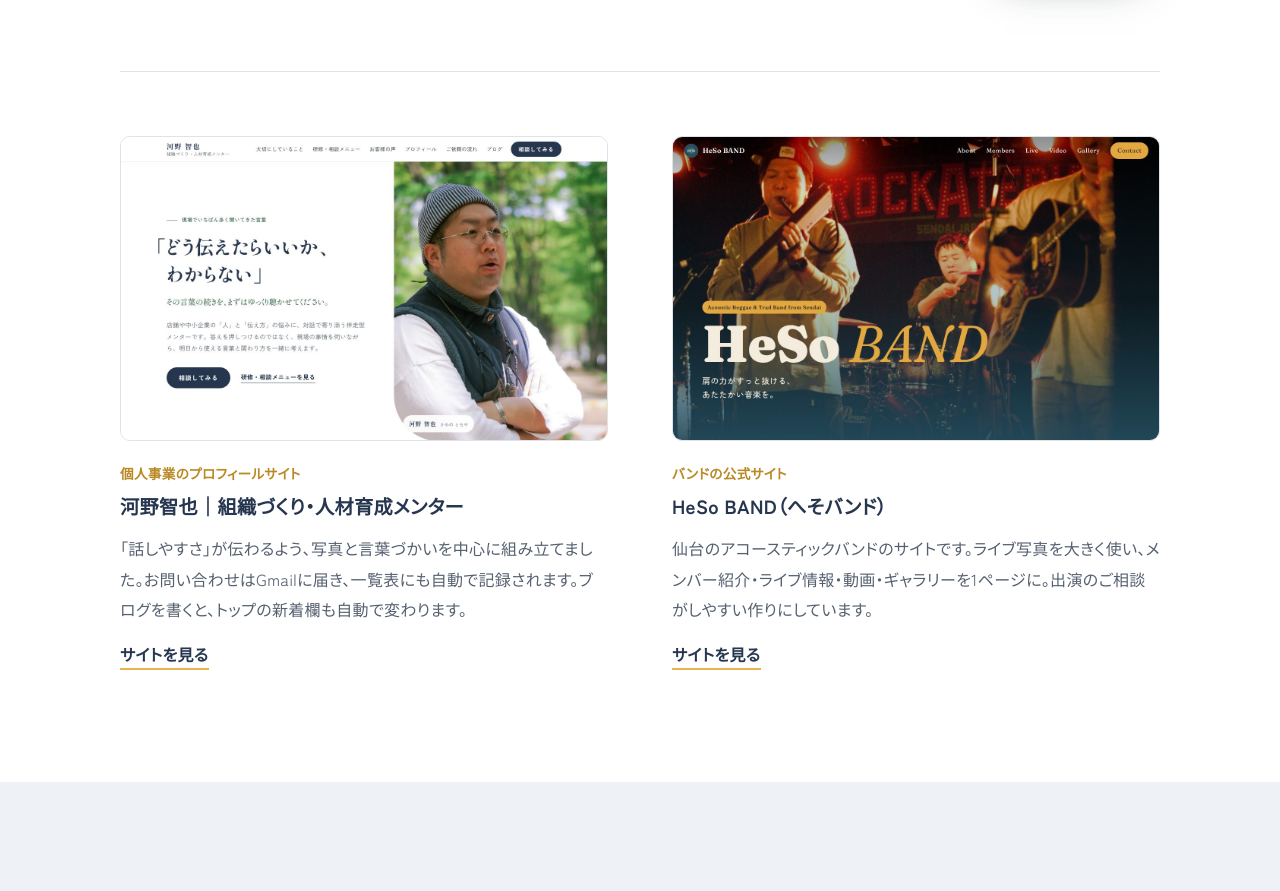
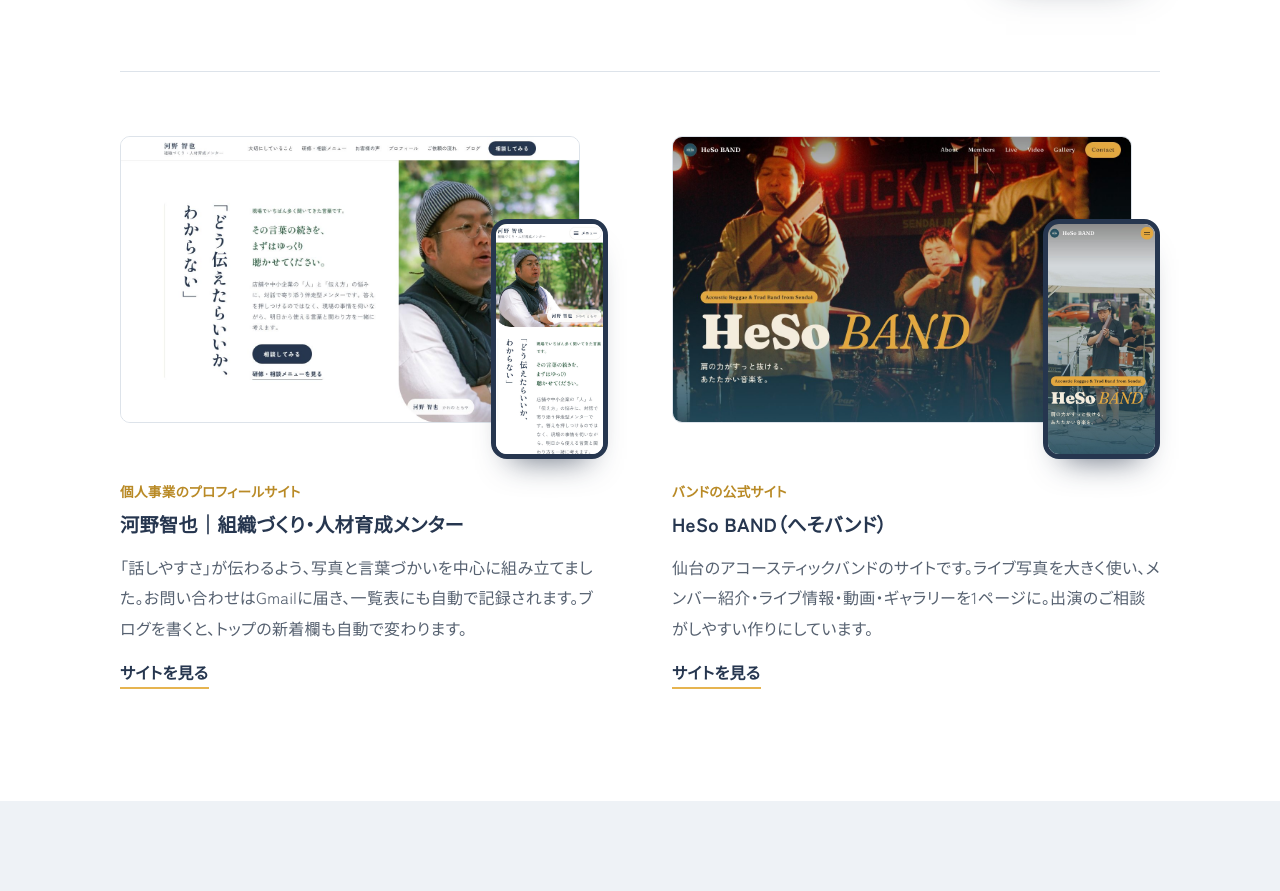
Before and after one commit to heso710soul-ctrl/kawano-web, a plain HTML site: page index.html in a window 1280 px wide. Shown: the part 2720-3611 px from the top of the page. Drawn offline with Linux system fonts and the light colour scheme; a web font is replaced by a local one.

Commit message:
制作例の研修サイト・へそバンドにもスマホ表示を重ねて掲載、研修サイトの画面写真をリニューアル後に更新
Co-Authored-By: Claude Opus 5.5 <noreply@anthropic.com>
Claude-Session: https://claude.ai/code/session_019AyyreP3d5mYF3iofRwRqU

```diff
--- a/index.html
+++ b/index.html
@@ -198,8 +198,9 @@
 
       <div class="works">
         <article class="work">
-          <a class="work__shot" href="https://heso710soul-ctrl.github.io/kawano-training-profile/" target="_blank" rel="noopener" aria-label="河野智也 組織づくり・人材育成メンターのサイトを開く">
-            <img src="image/works-training-pc.jpg" alt="河野智也 組織づくり・人材育成メンターのサイトのトップページ" width="1280" height="800" loading="lazy">
+          <a class="work__shot work__shot--duo" href="https://heso710soul-ctrl.github.io/kawano-training-profile/" target="_blank" rel="noopener" aria-label="河野智也 組織づくり・人材育成メンターのサイトを開く">
+            <img src="image/works-mentor-pc.jpg" alt="河野智也 組織づくり・人材育成メンターのサイトのトップページ（パソコン表示）" width="1280" height="800" loading="lazy">
+            <img class="work__sp" src="image/works-mentor-sp.jpg" alt="" width="780" height="1600" loading="lazy">
           </a>
           <p class="work-kind">個人事業のプロフィールサイト</p>
           <h3 class="work-name">河野智也｜組織づくり・人材育成メンター</h3>
@@ -208,8 +209,9 @@
         </article>
 
         <article class="work">
-          <a class="work__shot" href="https://heso710soul-ctrl.github.io/HeSoband/" target="_blank" rel="noopener" aria-label="HeSo BAND 公式サイトを開く">
-            <img src="image/works-hesoband-pc.jpg" alt="HeSo BAND 公式サイトのトップページ" width="1280" height="800" loading="lazy">
+          <a class="work__shot work__shot--duo" href="https://heso710soul-ctrl.github.io/HeSoband/" target="_blank" rel="noopener" aria-label="HeSo BAND 公式サイトを開く">
+            <img src="image/works-hesoband-pc.jpg" alt="HeSo BAND 公式サイトのトップページ（パソコン表示）" width="1280" height="800" loading="lazy">
+            <img class="work__sp" src="image/works-hesoband-sp.jpg" alt="" width="780" height="1600" loading="lazy">
           </a>
           <p class="work-kind">バンドの公式サイト</p>
           <h3 class="work-name">HeSo BAND（へそバンド）</h3>
--- a/works-layout.css
+++ b/works-layout.css
@@ -14,3 +14,19 @@
   .feature-work--reverse .feature-work__shots { order: 2; }
   .feature-work--reverse .feature-work__body { order: 1; }
 }
+
+/* ============================================================
+   並べて見せる制作例にも、スマホ表示を右下に重ねる
+   （.work__shot--duo をつけた制作例だけ）
+   ============================================================ */
+.work__shot--duo { position: relative; padding-bottom: 36px; padding-right: 28px; }
+.work__shot--duo .work__sp {
+  position: absolute;
+  right: 0;
+  bottom: 0;
+  width: 24%;
+  aspect-ratio: 9 / 18.5;
+  border-radius: 16px;
+  border: 5px solid var(--navy);
+  box-shadow: 0 20px 32px -20px rgba(28, 41, 64, 0.7);
+}
```
Also changed, not shown: image/works-mentor-pc.jpg (added), image/works-mentor-sp.jpg (added).
